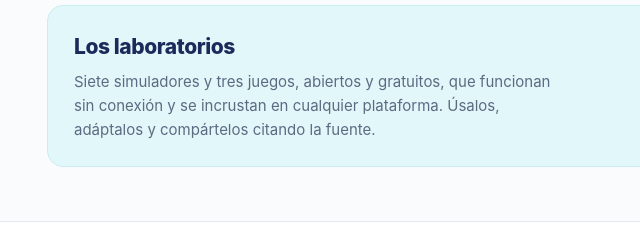
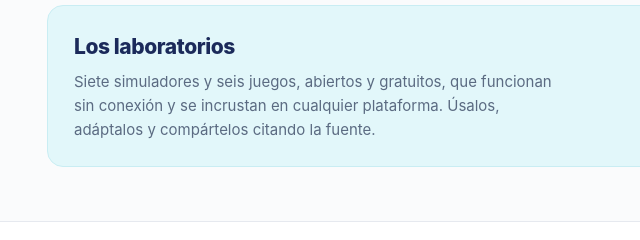
Before and after one commit to bahecbu-maker/didaxislab, a plain HTML site: page autor/index.html in a window 1280 px wide. Shown: the part 3983-4223 px from the top of the page, 75-715 px from the left. Drawn offline with Linux system fonts and the light colour scheme.

Commit message:
Update index.html

```diff
--- a/autor/index.html
+++ b/autor/index.html
@@ -502,7 +502,7 @@
     <div class="cta">
       <div>
         <h2>Los laboratorios</h2>
-        <p>Siete simuladores y tres juegos, abiertos y gratuitos, que funcionan sin conexión y se
+        <p>Siete simuladores y seis juegos, abiertos y gratuitos, que funcionan sin conexión y se
            incrustan en cualquier plataforma. Úsalos, adáptalos y compártelos citando la fuente.</p>
       </div>
       <a class="btn" href="/#recursos">Ver los recursos →</a>
```
